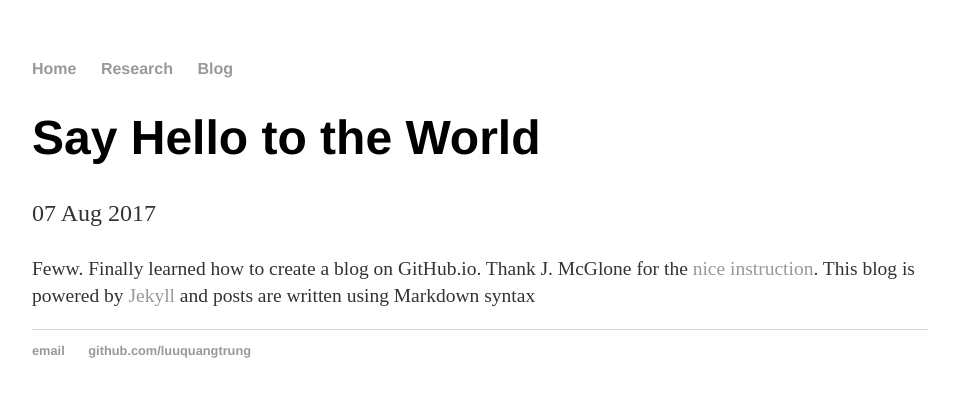
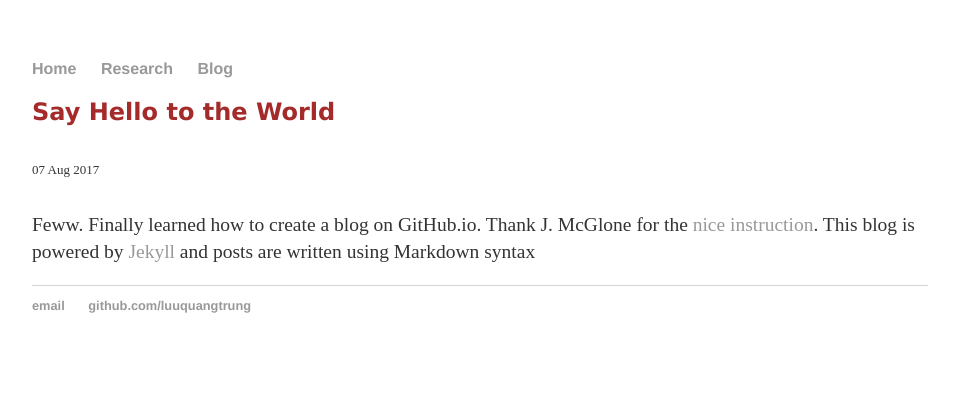
Before and after one commit to luuquangtrung/luuquangtrung.github.io_v1, a Jekyll site: the page built from _posts/2017-08-07-site-launched.md, in a window 1280 px wide. Shown: the top 397 px of the page, without its empty margins (160-1119 px from the left). Built offline with Jekyll 4.4.1, drawn with Linux system fonts in a browser that asks for light colours.

Commit message:
Update post.html

```diff
--- a/_layouts/post.html
+++ b/_layouts/post.html
@@ -1,11 +1,13 @@
 ---
 layout: default
 ---
-<h1>{{ page.title }}</h1>
-<p class="meta">{{ page.date | date_to_string }}</p>
+<!-- <h1>{{ page.title }}</h1> -->
+
+<h2 style="font-family:verdana; color:brown">{{ page.title }}</h2>
+
+
+<p class="meta"> <font size="2"> {{ page.date | date_to_string }} </font> </p>
 
 <div class="post">
-  <font size="2">
-  {{ content }}
-  </font>
+  <font size="2"> {{ content }} </font>
 </div>
```
